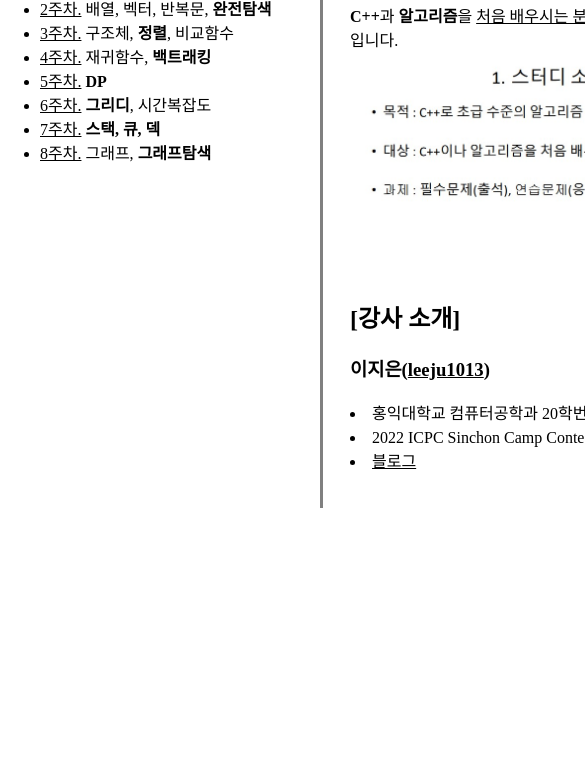
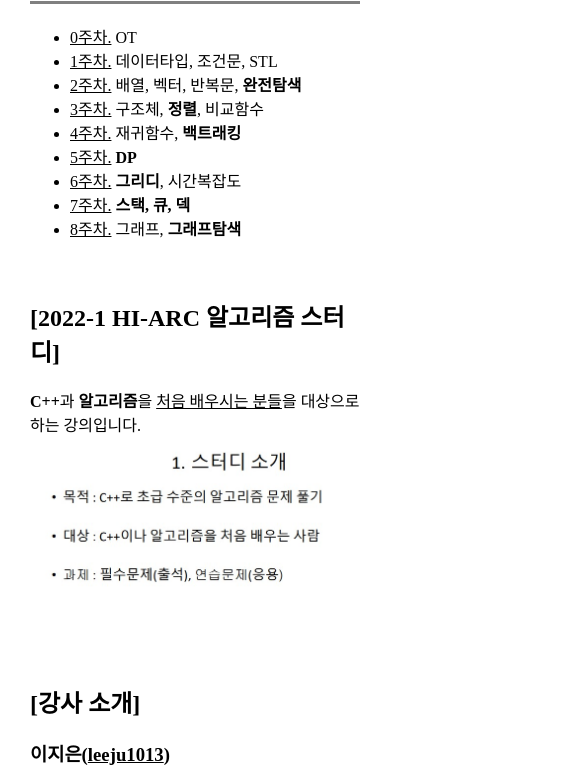
Before and after one commit to ezeun/HI-ARC_Algorithm-Lecture, a plain HTML site: page index.html in a window 390 px wide. Shown: the part 151-933 px from the top of the page, 585 px wide, since content can reach past the window. Before the commit the page ends 844 px from the top, so only its background shows below. Drawn offline with Linux system fonts and the light colour scheme.

Commit message:
미디어 쿼리 사용

```diff
--- a/index.html
+++ b/index.html
@@ -22,11 +22,19 @@
         padding-left: 40px;
       }
       body {
-        margin:0px;
+        margin:30px;
       }
       #grid{
         display: grid;
         grid-template-columns: 350px 1fr;
+      }
+      @media(max-width: 850px){
+        #grid{
+          display: block;
+        }
+        #grid ul{
+          border-right: none;
+        }
       }
     </style>
   </head>
@@ -46,7 +54,7 @@
             <li><a href="6.html">6주차.</a> <strong>그리디</strong>, 시간복잡도</li>
             <li><a href="7.html">7주차.</a> <strong>스택, 큐, 덱</strong></li>
             <li><a href="8.html">8주차.</a> 그래프, <strong>그래프탐색</strong></li>
-            <br><br><br><br><br><br><br><br><br><br><br><br><br><br><br><br><br><br>
+            <br>
           </ul>
         </div>
         <div>
```
